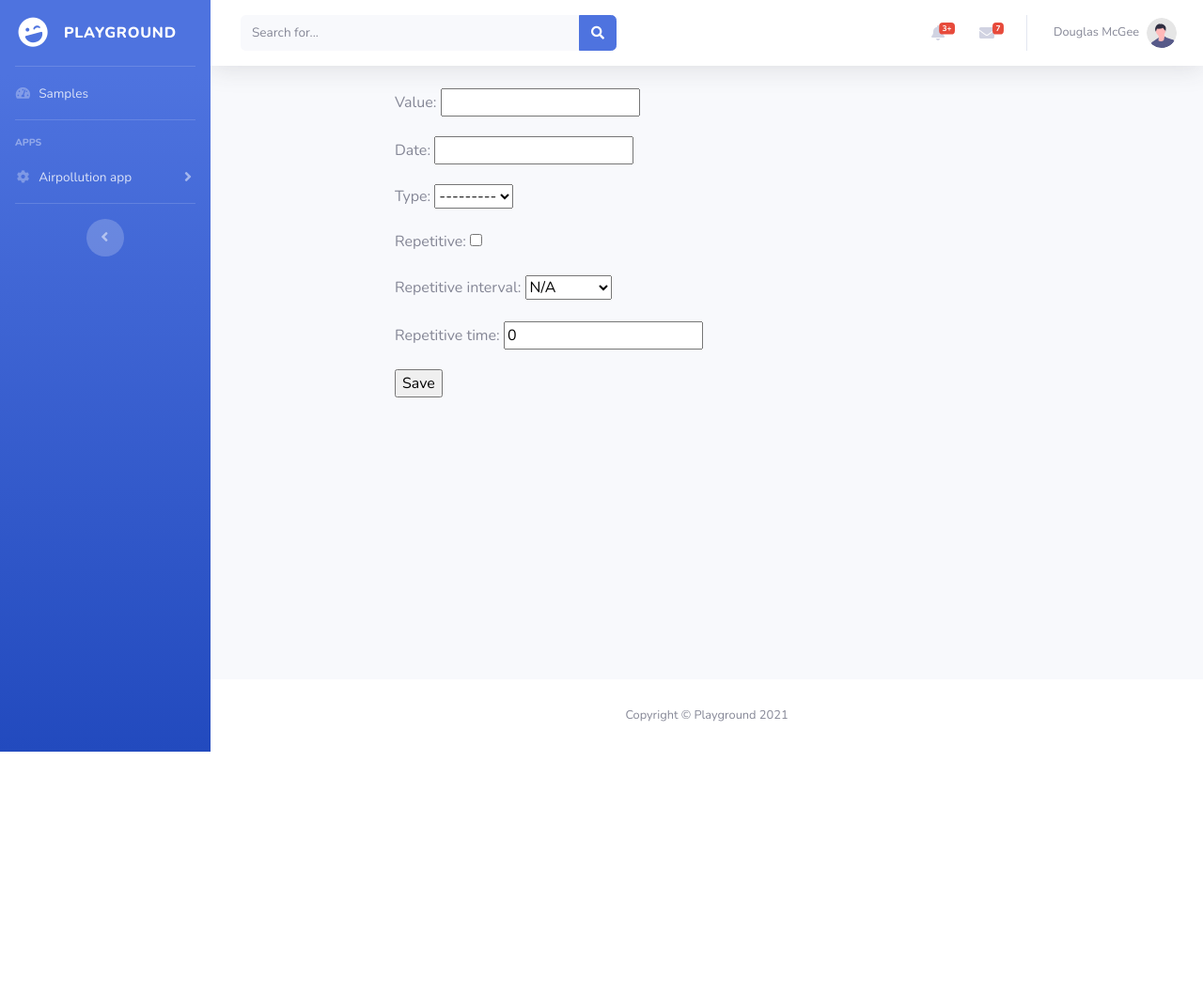
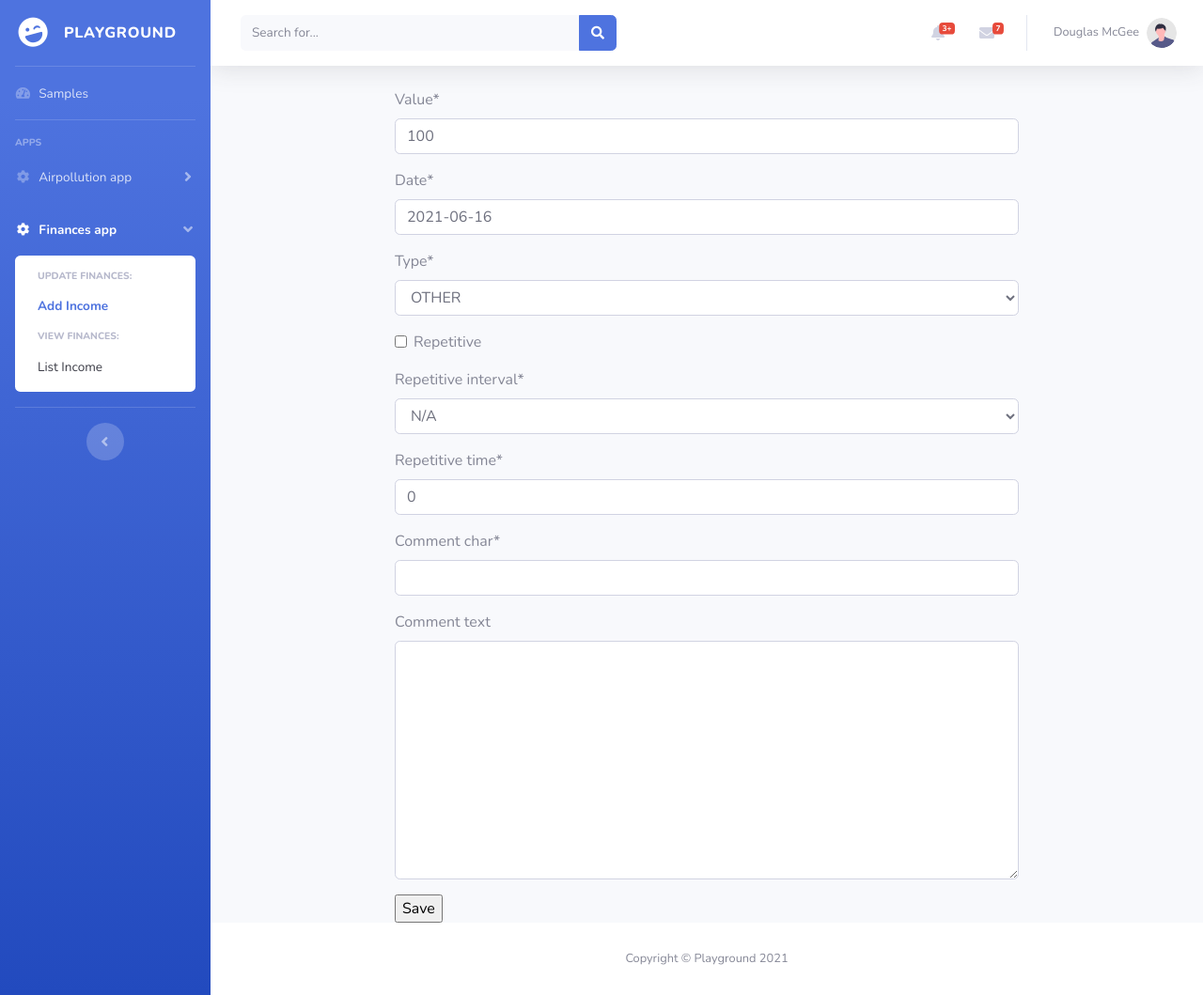
Before and after one commit to w3stmorgan/dj-playground, a Django app: page /finances/income-create/ in a window 1280 px wide. Shown: the whole page at 94% size. Before the commit the page ends 800 px from the top, so only its background shows below. Run offline with Django 3.2, Linux system fonts and the light colour scheme; some libraries are stand-ins or nearby versions.

Commit message:
added forms for finances app

```diff
--- /dev/null
+++ b/personal_project/finances/forms.py
@@ -0,0 +1,29 @@
+from datetime import date
+
+from django import forms
+
+from .models import Income
+
+
+class IncomeForm(forms.ModelForm):
+    value = forms.DecimalField(initial=100)
+    date = forms.DateField(widget=forms.DateInput, initial=date.today())
+    type = forms.ChoiceField(choices=Income.ITypes.choices, initial=4)
+    repetitive = forms.BooleanField(required=False)
+    repetitive_interval = forms.ChoiceField(choices=Income.RInterval.choices, initial=5)
+    repetitive_time = forms.IntegerField(initial=0)
+    comment_char = forms.CharField(required=True, max_length=255)
+    comment_text = forms.CharField(required=False, widget=forms.Textarea)
+
+    class Meta:
+        model = Income
+        fields = [
+            "value",
+            "date",
+            "type",
+            "repetitive",
+            "repetitive_interval",
+            "repetitive_time",
+            "comment_char",
+            "comment_text",
+        ]
--- a/personal_project/finances/models.py
+++ b/personal_project/finances/models.py
@@ -23,6 +23,8 @@ class Income(models.Model):
         choices=RInterval.choices, default=5
     )
     repetitive_time = models.PositiveSmallIntegerField(default=0)
+    comment_char = models.CharField(max_length=255, null=True, blank=True)
+    comment_text = models.TextField(null=True, blank=True)
     created_at = models.DateTimeField(auto_now_add=True)
 
     def __str__(self):
--- a/personal_project/finances/views.py
+++ b/personal_project/finances/views.py
@@ -1,4 +1,5 @@
-from django.urls import reverse_lazy
+from django.contrib import messages
+from django.urls import reverse, reverse_lazy
 from django.views.generic import (
     CreateView,
     DeleteView,
@@ -7,6 +8,7 @@ from django.views.generic import (
     UpdateView,
 )
 
+from .forms import IncomeForm
 from .models import Income
 
 
@@ -21,33 +23,28 @@ class IncomeDetailView(DetailView):
 
 class IncomeCreateView(CreateView):
     model = Income
-    fields = [
-        "value",
-        "date",
-        "type",
-        "repetitive",
-        "repetitive_interval",
-        "repetitive_time",
-    ]
-    success_url = reverse_lazy("finances:income_list")
+    form_class = IncomeForm
+
+    def get_success_url(self) -> str:
+        messages.success(self.request, "Income created successfully!")
+        return reverse_lazy("finances:income_list")
 
 
 class IncomeUpdateView(UpdateView):
     model = Income
-    fields = [
-        "value",
-        "date",
-        "type",
-        "repetitive",
-        "repetitive_interval",
-        "repetitive_time",
-    ]
-    success_url = reverse_lazy("finances:income_list")
+    form_class = IncomeForm
+
+    def get_success_url(self) -> str:
+        messages.success(self.request, "Income updated successfully!")
+        return reverse("finances:income_detail", kwargs={"pk": self.object.pk})
 
 
 class IncomeDeleteView(DeleteView):
     model = Income
-    success_url = reverse_lazy("finances:income_list")
+
+    def get_success_url(self) -> str:
+        messages.success(self.request, "Income created successfully!")
+        return reverse_lazy("finances:income_list")
 
 
 income_list = IncomeListView.as_view()
--- a/personal_project/templates/finances/income_form.html
+++ b/personal_project/templates/finances/income_form.html
@@ -1,10 +1,11 @@
 {% extends 'website/base.html' %}
+{% load crispy_forms_tags %}
 
 {% block content %}
   <div class="row">
     <div class="col-lg-8 mx-auto">
       <form method="post">{% csrf_token %}
-        {{ form.as_p }}
+        {{ form|crispy }}
         <input type="submit" value="Save">
       </form>
     </div>
--- a/personal_project/templates/website/base.html
+++ b/personal_project/templates/website/base.html
@@ -60,28 +60,51 @@
       Apps
     </div>
 
-    <!-- Nav Item - Pages Collapse Menu -->
+    <!-- Nav Item - Airpollutionn   Collapse Menu -->
     <li class="nav-item {% if app_name == 'airpollution' %} active {% endif %}">
       <a class="nav-link {% if app_name != 'airpollution' %} collapsed {% endif %}" href="#" data-toggle="collapse"
-         data-target="#collapseTwo"
-         aria-expanded="true" aria-controls="collapseTwo">
+         data-target="#collapseOne"
+         aria-expanded="true" aria-controls="collapseOne">
         <i class="fas fa-fw fa-cog"></i>
         <span>Airpollution app</span>
       </a>
-      <div id="collapseTwo" class="collapse {% if app_name == 'airpollution' %} show {% endif %}"
-           aria-labelledby="headingTwo" data-parent="#accordionSidebar">
+      <div id="collapseOne" class="collapse {% if app_name == 'airpollution' %} show {% endif %}"
+           aria-labelledby="headingOne" data-parent="#accordionSidebar">
         <div class="bg-white py-2 collapse-inner rounded">
           <h6 class="collapse-header">Upload data</h6>
           {% url 'airpollution:upload' as airpollution_upload %}
           <a class="collapse-item {% if page_path == airpollution_upload %} active {% endif %}"
-             href="{% url 'airpollution:upload' %}">Upload</a>
+             href="{{ airpollution_upload }}">Upload</a>
           <h6 class="collapse-header">View data</h6>
           {% url 'airpollution:table' as airpollution_table %}
           <a class="collapse-item{% if page_path == airpollution_table %} active {% endif %}"
-             href="{% url 'airpollution:table' %}">Tables</a>
+             href="{{ airpollution_table }}">Tables</a>
           {% url 'airpollution:charts' as airpollution_charts %}
           <a class="collapse-item{% if page_path == airpollution_charts %} active {% endif %}"
-             href="{% url 'airpollution:charts' %}">Charts</a>
+             href="{{ airpollution_charts }}">Charts</a>
+        </div>
+      </div>
+    </li>
+
+    <!-- Nav Item - Finances  Collapse Menu -->
+    <li class="nav-item {% if app_name == 'finances' %} active {% endif %}">
+      <a class="nav-link {% if app_name != 'finances' %} collapsed {% endif %}" href="#" data-toggle="collapse"
+         data-target="#collapseTwo"
+         aria-expanded="true" aria-controls="collapseTwo">
+        <i class="fas fa-fw fa-cog"></i>
+        <span>Finances app</span>
+      </a>
+      <div id="collapseTwo" class="collapse {% if app_name == 'finances' %} show {% endif %}"
+           aria-labelledby="headingTwo" data-parent="#accordionSidebar">
+        <div class="bg-white py-2 collapse-inner rounded">
+          <h6 class="collapse-header">Update finances:</h6>
+          {% url 'finances:income_create' as finances_income_create %}
+          <a class="collapse-item {% if page_path == finances_income_create %} active {% endif %}"
+             href="{{finances_income_create}}">Add Income</a>
+          <h6 class="collapse-header">View finances:</h6>
+          {% url 'finances:income_list' as finances_income_list %}
+          <a class="collapse-item{% if page_path == finances_income_list %} active {% endif %}"
+             href="{{ finances_income_list }}">List Income</a>
         </div>
       </div>
     </li>
@@ -314,13 +337,14 @@
 
       <!-- Begin Page Content -->
       {% if messages %}
-          {% for message in messages %}
-              <div class="alert alert-{% if message.tags == 'info' %}primary
+        {% for message in messages %}
+          <div class="alert alert-{% if message.tags == 'info' %}primary
                 {% elif message.tags == 'error' %}danger{% else %}{{ message.tags }}{% endif %}" role="alert">
-                {{ message }}
-                <button type="button" class="close" data-dismiss="alert" aria-label="Close"><span aria-hidden="true">&times;</span></button>
-              </div>
-          {% endfor %}
+            {{ message }}
+            <button type="button" class="close" data-dismiss="alert" aria-label="Close"><span
+                    aria-hidden="true">&times;</span></button>
+          </div>
+        {% endfor %}
       {% endif %}
       <div class="container-fluid">
         {% block content %}
```
Also changed, not shown: personal_project/finances/migrations/0005_auto_20210617_1438.py (added).
